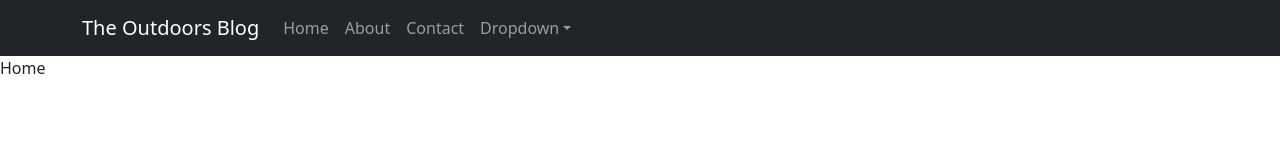
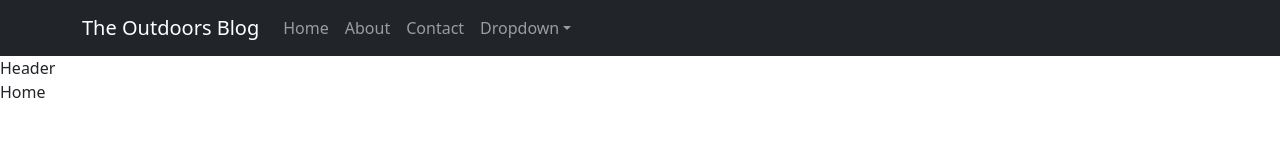
Before and after one commit to CKline22/blog-website, a React (Create React App) app in the folder blog/: page / in a window 1280 px wide. Shown: the top 160 px of the page. Built offline with nearby package versions, Linux system fonts and the light colour scheme.

Commit message:
header started

```diff
--- a/blog/src/components/header.js
+++ b/blog/src/components/header.js
@@ -0,0 +1,9 @@
+import React from 'react';
+
+function Header () {
+    return(
+        <div>Header</div>
+    )
+}
+
+export default Header;
--- a/blog/src/pages/homePage.js
+++ b/blog/src/pages/homePage.js
@@ -1,8 +1,10 @@
 import React from 'react'
+import Header from '../components/header';
 
 function Home () {
     return(
         <div>
+            <Header/>
             <div>Home</div>
         </div>
 
```
Also changed, not shown: blog/public/camping-tents-2.jpg (added), blog/public/camping-tents.jpg.jpg (added).
